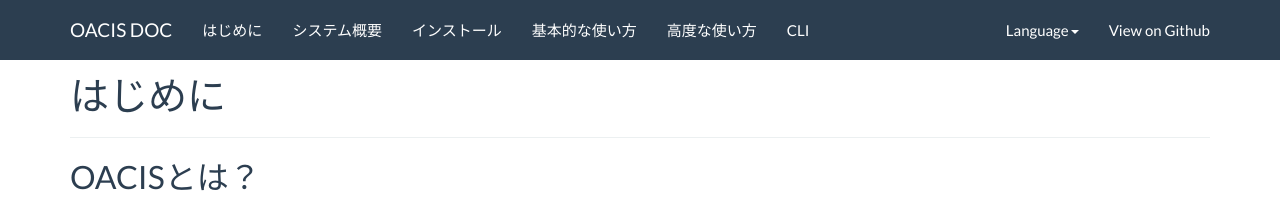
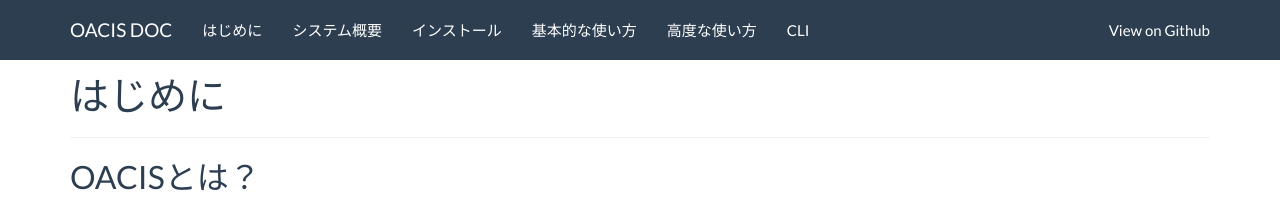
Before and after one commit to crest-cassia/oacis, a Jekyll site: the page built from ja/index.md, in a window 1280 px wide. Shown: the top 206 px of the page. Built offline with Jekyll 4.4.1, drawn with Linux system fonts in a browser that asks for light colours; nearby versions of some CDN libraries.

Commit message:
fixed header

```diff
--- a/_layouts/default.html
+++ b/_layouts/default.html
@@ -25,7 +25,7 @@
     <div class="navbar navbar-default navbar-fixed-top">
       <div class="container">
         <div class="navbar-header">
-          <a class="navbar-brand" href="{{ site.baseurl }}">{{ site.title }}</a>
+          <a class="navbar-brand" href="{{ site.baseurl }}/">{{ site.title }}</a>
           <button class="navbar-toggle" type="button" data-toggle="collapse" data-target="#navbar-main">
             <span class="icon-bar"></span>
             <span class="icon-bar"></span>
@@ -44,13 +44,6 @@
             {% endif %}
           </ul>
           <ul class="nav navbar-nav navbar-right">
-            <li class="dropdown">
-              <a href="#" class="dropdown-toggle" data-toggle="dropdown" aria-expanded="false">Language<span class="caret"></span></a>
-              <ul class="dropdown-menu">
-                <li><a href="{{ site.baseurl }}/en" >English</a></li>
-                <li><a href="{{ site.baseurl }}/ja" >Japanese</a></li>
-              </ul>
-            </li>
             <li><a href="https://github.com/crest-cassia/oacis" target="_blank">View on Github</a></li>
           </ul>
         </div>
```
